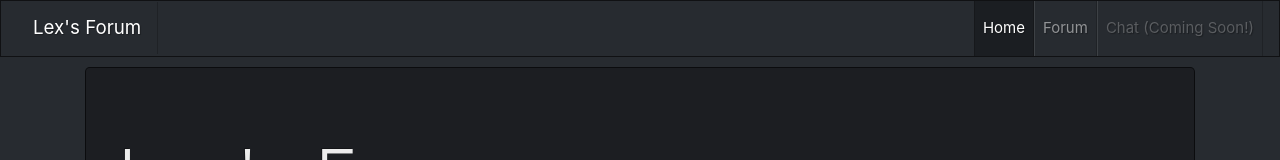
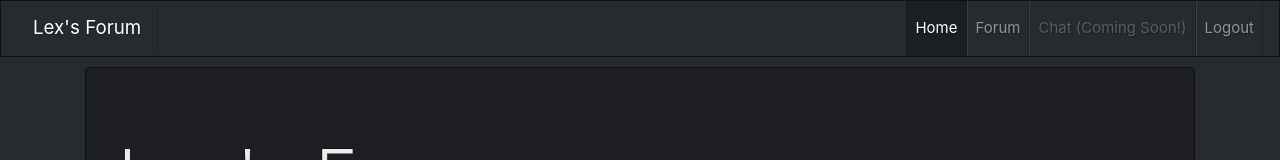
Before and after one commit to LexTheMenace/Practice_Forum, a React (Create React App) app in the folder client/: page /#/ in a window 1280 px wide. Shown: the top 160 px of the page. Built offline with nearby package versions, Linux system fonts and the light colour scheme.

Commit message:
added logout

```diff
--- a/client/src/actions/types.js
+++ b/client/src/actions/types.js
@@ -9,3 +9,4 @@ export const SET_REPLIES = 'SET_REPLIES';
 // USER
 export const SET_TOKEN = 'SET_TOKEN';
 export const SET_USER = 'SET_USER';
+export const LOGOUT = 'LOGOUT';
--- a/client/src/components/layout/AppNav.js
+++ b/client/src/components/layout/AppNav.js
@@ -1,13 +1,17 @@
 import React, { useState } from 'react';
 import { Link } from 'react-router-dom';
+import { LOGOUT } from '../../actions/types';
 import { useStoreContext } from '../../context/Store';
 
 const AppNav = () => {
   const [open, setOpen] = useState(false);
 
   const toggle = () => setOpen(!open);
-  const { user } = useStoreContext();
-
+  const { user, dispatch } = useStoreContext();
+  const logout = () => {
+    dispatch(LOGOUT);
+    setOpen(false);
+  }
   return (
     <nav style={{marginBottom: '10px'}} className="navbar navbar-expand-lg navbar-dark bg-dark">
         <Link className="navbar-brand" to="/">Lex's Forum</Link>
@@ -26,6 +30,9 @@ const AppNav = () => {
       <li className="nav-item">
         <Link className="nav-link disabled" to="/chat" >Chat (Coming Soon!)</Link>
       </li>
+      <li className={`nav-item`}>
+        <Link className="nav-link" to="/" onClick={() => logout()}>Logout </Link>
+      </li>
    {/*    {user &&
         <li className="nav-item">
         <Link className="nav-link disabled" to={`/user/${user._id}`} >Profile { user.display_name}</Link>
--- a/client/src/reducers/userReducer.js
+++ b/client/src/reducers/userReducer.js
@@ -1,6 +1,7 @@
 import {
     SET_TOKEN,
-    SET_USER
+    SET_USER,
+    LOGOUT
 } from '../actions/types';
 
 const userReducer = (state, action) => {
@@ -15,6 +16,12 @@ const userReducer = (state, action) => {
                 ...state,
                 user: action.payload
             };
+            case LOGOUT:
+            return {
+                ...state,
+                user: null,
+                token: null
+            };
         default: throw new Error(`Unrecognized action type: ${action.type}`)
     }
 };
```
